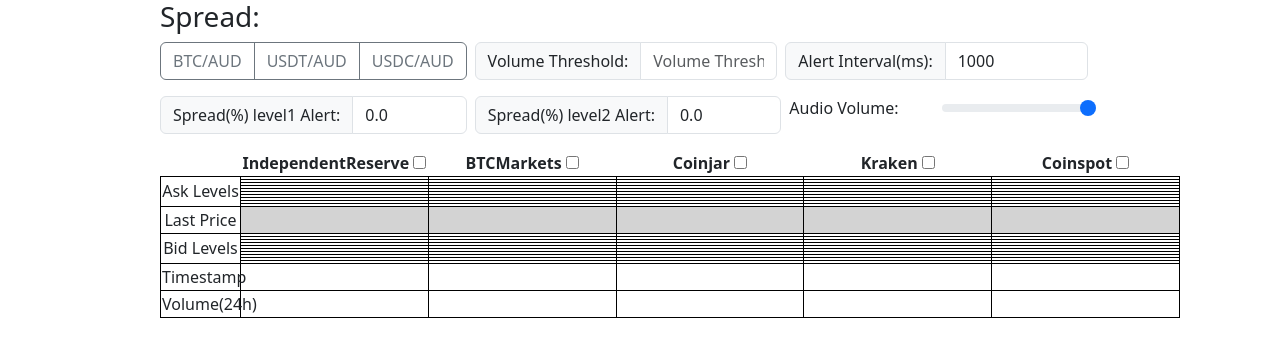
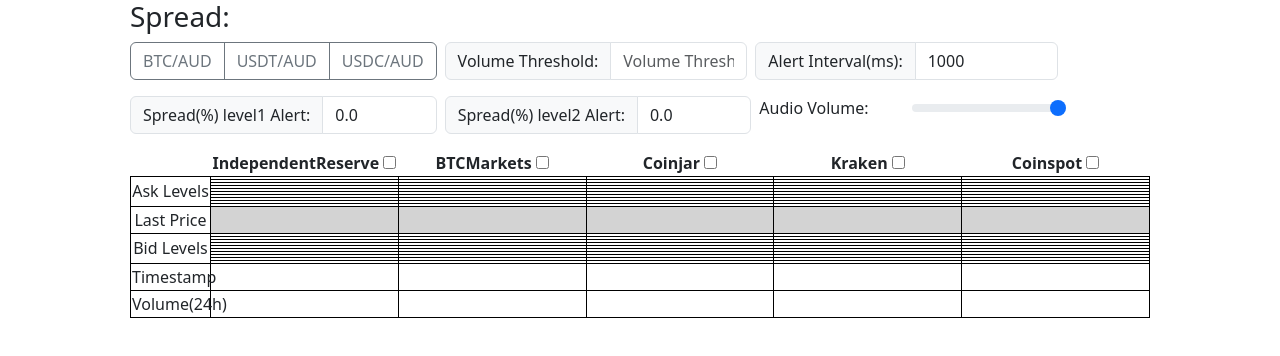
Before and after one commit to zenixls2/arb_monitor, a plain HTML site: page index.html in a window 1280 px wide. Drawn offline with nearby package versions, Linux system fonts and the light colour scheme; a script that the page names is missing.

Commit message:
fix max width

```diff
--- a/index.html
+++ b/index.html
@@ -7,7 +7,7 @@
   <script src="https://cdn.jsdelivr.net/npm/luxon@3.4.3/build/global/luxon.min.js"></script>
   <style type="text/css">
     body {
-	  max-width: 960px;
+	  max-width: 1020px;
 	  margin: auto;
 	}
     table {
```
